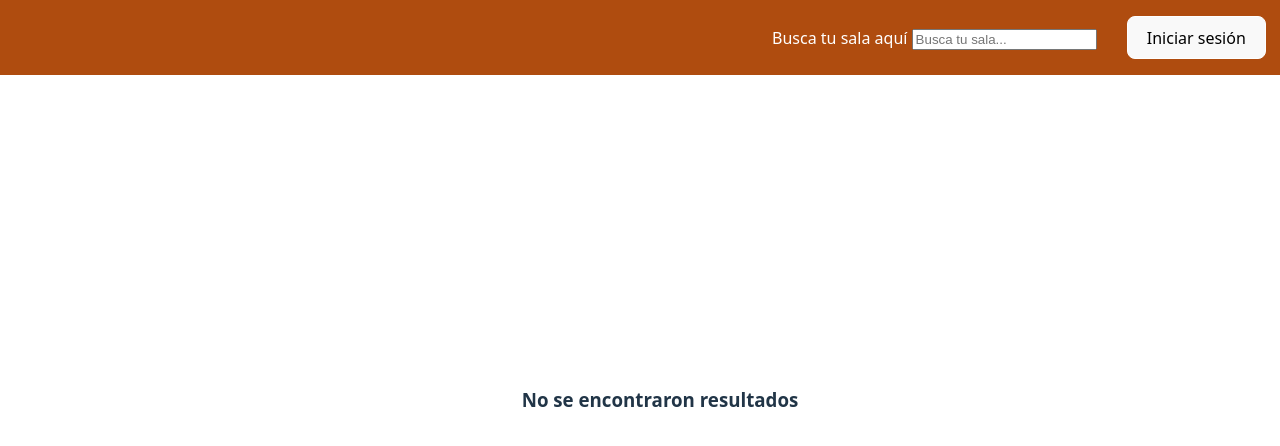
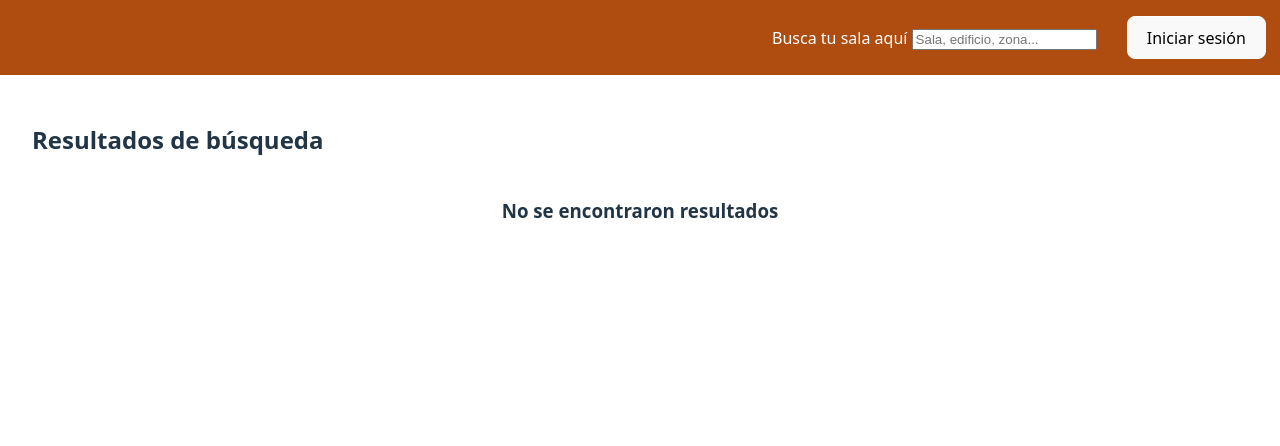
Before and after one commit to pazihs/U-salitas, a React (Vite) app in the folder frontend/: page / in a window 1280 px wide. Shown: the top 446 px of the page. Built offline with nearby package versions, Linux system fonts and the light colour scheme.

Commit message:
add style to search page and classroom cards

```diff
--- a/frontend/src/App.css
+++ b/frontend/src/App.css
@@ -2,7 +2,6 @@
   max-width: 1280px;
   margin: 0 auto;
   padding: 2rem;
-  text-align: center;
 }
 
 .card {
@@ -21,3 +20,30 @@
   color: #fff;
   padding: 1rem;
 }
+
+.search-results-container {
+  display: flex;
+  flex-direction: column;
+  align-items: stretch;
+  margin-top: 70px;
+}
+
+.search-title {
+  text-align: left;
+}
+
+.classrooms-list {
+  display: flex;
+  justify-content: center;
+  flex-wrap: wrap;
+  gap: 1rem;
+}
+
+.classroom {
+  border: 2px solid #af4c0f;
+  border-radius: 20px;
+  margin: 1rem;
+  padding: 1rem;
+  width: 500px;
+  background-color: #fff;
+}
--- a/frontend/src/App.tsx
+++ b/frontend/src/App.tsx
@@ -4,25 +4,30 @@ import NavBar from './components/NavBar';
 import type { ClassroomData } from './types/classrooms';
 import Classroom from './components/Classroom';
 
-function App() {
+const App = () => {
   const [classrooms, setClassrooms] = useState<ClassroomData[]>([]);
 
   return (
     <div>
       <NavBar setClassrooms={setClassrooms} />
-      <div className="card">
-        <ul className="card-grid">
-          {classrooms.length > 0 ? classrooms.map((item) => (
-            <li key={item.id}>
-              <Classroom classroom={item} />
-            </li>
-          )) : (
-            <h3>No se encontraron resultados</h3>
-          )}
-        </ul>
+      <div className="search-results-container">
+        <div className="search-title">
+          <h2>Resultados de búsqueda</h2>
+        </div>
+        <div className="classrooms-list">
+          <div className="card-grid">
+            {classrooms.length > 0 ? classrooms.map((item) => (
+              <div key={item.id}>
+                <Classroom classroom={item} />
+              </div>
+            )) : (
+              <h3>No se encontraron resultados</h3>
+            )}
+          </div>
+        </div>
       </div>
     </div>
-  )
+  );
 }
 
-export default App
+export default App;
--- a/frontend/src/components/Classroom.tsx
+++ b/frontend/src/components/Classroom.tsx
@@ -1,38 +1,16 @@
-//import { Button, IconButton, ListItem, ListItemText } from "@mui/material";
-// import type { Classroom } from "../types/notes";
 import type { ClassroomData } from "../types/classrooms";
-// import LabelImportantOutlineIcon from "@mui/icons-material/LabelImportantOutline";
-// import LabelImportantIcon from "@mui/icons-material/LabelImportant";
 
-interface Prop {
+interface ClassroomProps {
   classroom: ClassroomData;
 }
-const Classroom = ({ classroom }: Prop) => (
-    <div>
-        <h2>{classroom.name}</h2>
-        <p>Building: {classroom.building}</p>
-        <p>Zone: {classroom.zone}</p>
-        <p>Capacity: {classroom.capacity}</p>
-        <p>Likes: {classroom.likes}</p>
-        <p>Dislikes: {classroom.dislikes}</p>
-    </div>
-//   <ListItem
-//     disablePadding
-//     // secondaryAction={
-//     // //   <IconButton edge="end" aria-label="delete" onClick={toggleImportance}>
-//     // //     {note.important ? (
-//     // //     //   <LabelImportantIcon color="error" />
-//     // //     ) : (
-//     // //     //   <LabelImportantOutlineIcon />
-//     // //     )}
-//     // //   </IconButton>
-//     // }
-//   >
-//     <ListItemText primary={classroom.name} />
-//     <ListItemText primary={`Building: ${classroom.building}`} />
-//     <ListItemText primary={`Zone: ${classroom.zone}`} />
-//     <ListItemText primary={`Capacity: ${classroom.capacity}`} />
-//   </ListItem>
+
+const Classroom = ({ classroom }: ClassroomProps) => (
+  <div className="classroom">
+    <h2>{classroom.name}</h2>
+    <p>Edificio: {classroom.building}, Zona: {classroom.zone}</p>
+    <p>Piso: {classroom.floor}</p>
+    <p>Capacidad: {classroom.capacity}</p>
+  </div>
 );
 
 export default Classroom;
--- a/frontend/src/components/NavBar.tsx
+++ b/frontend/src/components/NavBar.tsx
@@ -1,11 +1,13 @@
 import type { ClassroomData } from "../types/classrooms";
 import Search from "./Search";
 
+type NavBarProps = {
+    setClassrooms: React.Dispatch<React.SetStateAction<ClassroomData[]>>;
+};
 
-const NavBar = ({ setClassrooms }: { setClassrooms: React.Dispatch<React.SetStateAction<ClassroomData[]>> }) => {
+const NavBar = ({ setClassrooms }: NavBarProps) => {
     return (
         <nav className="navbar">
-            {/* <h1>Gestor de Salas</h1> */}
             <Search setClassrooms={setClassrooms} />
             <button style={{ marginRight: "30px" }}>Iniciar sesión</button>
         </nav>
--- a/frontend/src/components/Search.tsx
+++ b/frontend/src/components/Search.tsx
@@ -3,18 +3,21 @@ import { useEffect, useState } from "react";
 import type { ClassroomData } from "../types/classrooms";
 import { search } from "../services/search";
 
-function Search({ setClassrooms }: { setClassrooms: React.Dispatch<React.SetStateAction<ClassroomData[]>> }) {
-    //   const [error, setError] = useState(null);
+type SearchProps = {
+    setClassrooms: React.Dispatch<React.SetStateAction<ClassroomData[]>>;
+};
+
+function Search({ setClassrooms }: SearchProps) {
+    // const [error, setError] = useState(null);
     const [isLoaded, setIsLoaded] = useState(false);
     const [items, setItems] = useState<ClassroomData[]>([]);
     const [query, setQuery] = useState("");
 
-    const [searchParam] = useState(["name", "zone", "capacity", "building"]); // podríamos agregar "building"
-    // Similar a componentDidMount y componentDidUpdate:
-    // Nota: el array vacío [] significa
-    // que este useEffect correrá una sola vez,
-    // parecido a componentDidMount()
+    // Campos a buscar
+    const [searchParam] = useState(["name", "zone", "capacity", "building"]);
+
     useEffect(() => {
+        // Temporal
         setItems([
             { id: '1', name: 'B01', floor: -1, building: '851', zone: 'oriente', capacity: 100, likes: 10, dislikes: 2 },
             { id: '2', name: 'B02', floor: -1, building: '851', zone: 'oriente', capacity: 80, likes: 5, dislikes: 1 },
@@ -54,12 +57,8 @@ function Search({ setClassrooms }: { setClassrooms: React.Dispatch<React.SetStat
                             name="search-form"
                             id="search-form"
                             className="search-input"
-                            placeholder="Busca tu sala..."
+                            placeholder="Sala, edificio, zona..."
                             value={query}
-                            /*
-                            // establece el valor de nuestro parametro query del useState
-                            //  cada vez que el usuario tipea en el campo de búsqueda
-                            */
                             onChange={(e) => {
                                 setQuery(e.target.value);
                                 setClassrooms(search(items, e.target.value, searchParam));
--- a/frontend/src/index.css
+++ b/frontend/src/index.css
@@ -24,8 +24,6 @@ a:hover {
 
 body {
   margin: 0;
-  display: flex;
-  place-items: center;
   min-width: 320px;
   min-height: 100vh;
 }
--- a/frontend/src/services/search.ts
+++ b/frontend/src/services/search.ts
@@ -12,4 +12,4 @@ export function search(items: ClassroomData[], query: string, searchParam: strin
                 );
         });
     });
-}
+};
```
